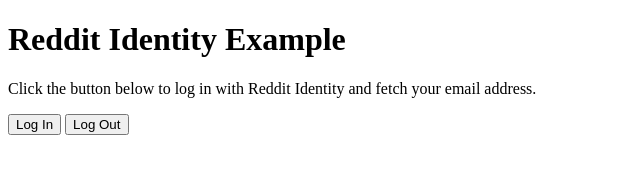
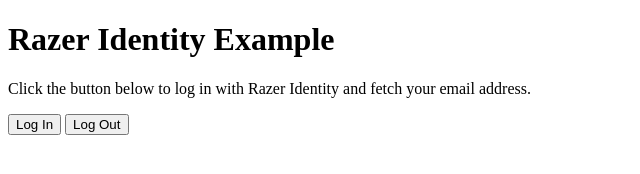
Before and after one commit to NikhilkaushikOp/postmessage, a plain HTML site: page razer.html in a window 1280 px wide. Shown: the whole page, without its empty margins (0-640 px from the left). Drawn offline with Linux system fonts and the light colour scheme.

Commit message:
Update razer.html

```diff
--- a/razer.html
+++ b/razer.html
@@ -2,12 +2,12 @@
 <html>
 <head>
   <meta charset="utf-8">
-  <title>Reddit Identity Example</title>
+  <title>Razer Identity Example</title>
 </head>
 <body>
-  <h1>Reddit Identity Example</h1>
+  <h1>Razer Identity Example</h1>
   <p>
-    Click the button below to log in with Reddit Identity and fetch your email address.
+    Click the button below to log in with Razer Identity and fetch your email address.
   </p>
   <button onclick="handleLogin()">Log In</button>
   <button onclick="handleLogout()">Log Out</button>
```
